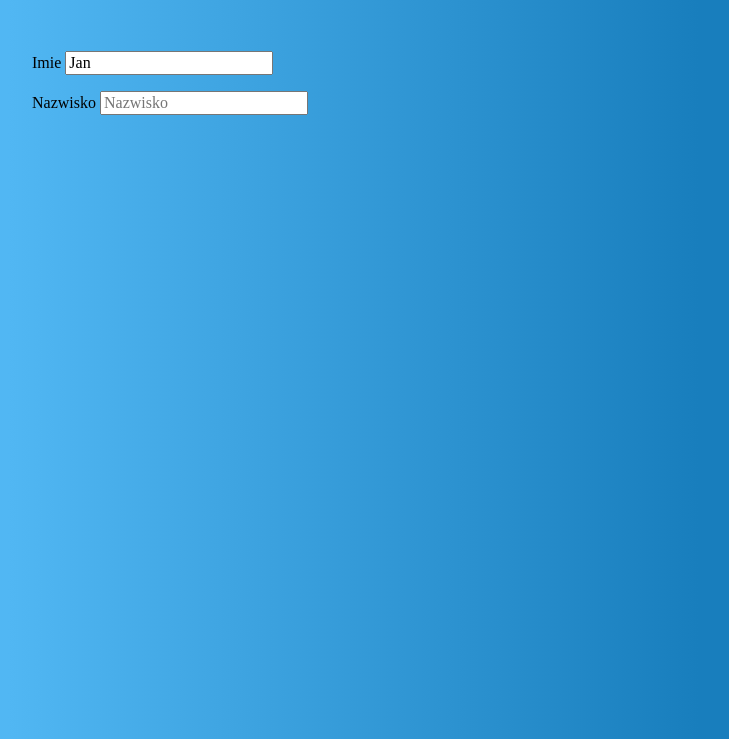
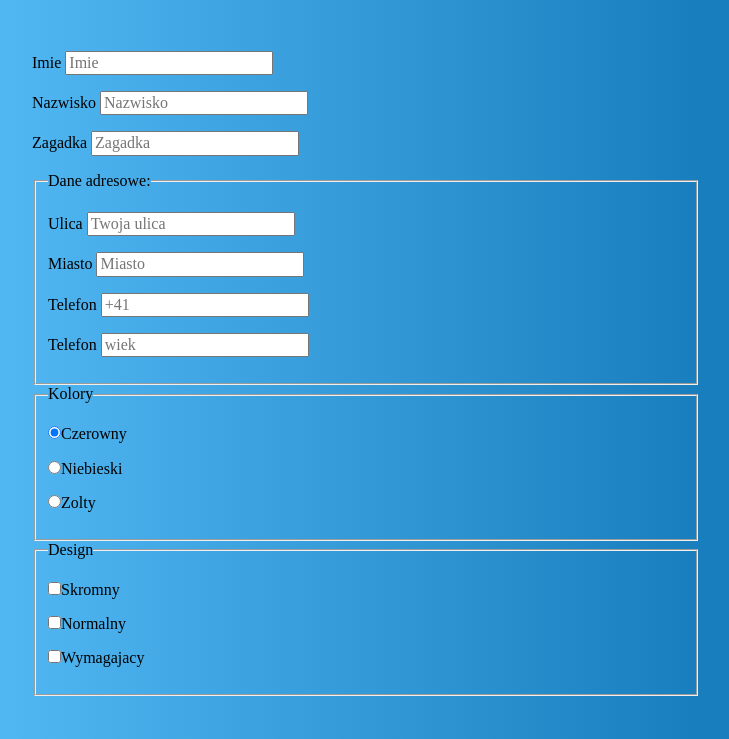
Before and after one commit to MaxOssowski/simpleForm, a plain HTML site: page index.html in a window 1280 px wide. Shown: the part 61-800 px from the top of the page, without its empty margins (274-1003 px from the left). Drawn offline with Linux system fonts and the light colour scheme.

Commit message:
Add more fields

```diff
--- a/index.html
+++ b/index.html
@@ -17,13 +17,61 @@
         <section class="form">
             <form>
                 <p>
-                    <label for="firstName">Imie</label>
-                    <input value="Jan" id="firstName" type="text" name="firstName" placeholder="Imie"/>
+                    <label for="name">Imie</label>
+                    <input id="name" type="text" name="name" placeholder="Imie"/>
                 </p>
                 <p>
                     <label for="lastName">Nazwisko</label>
                     <input id="lastName" type="text" name="lastName" placeholder="Nazwisko"/>
                 </p>
+                <p>
+                    <label for="riddle">Zagadka</label>
+                    <input id="riddle" type="text" name="riddle" placeholder="Zagadka"/>
+                </p>
+                <fieldset>
+                    <legend>Dane adresowe:</legend>
+                    <p>
+                        <label for="street">Ulica</label>
+                        <input id="street" type="text" name="street" placeholder="Twoja ulica"/>
+                    </p>
+                    <p>
+                        <label for="city">Miasto</label>
+                        <input id="city" type="text" name="city" placeholder="Miasto"/>
+                    </p>
+                    <p>
+                        <label for="phone">Telefon</label>
+                        <input type="tel" name="phone" id="phone" placeholder="+41"/>
+                    </p>
+                    <p>
+                        <label for="age">Telefon</label>
+                        <input type="tel" name="age" id="age" placeholder="wiek"/>
+                    </p>
+                </fieldset>
+                <fieldset>
+                    <legend>Kolory</legend>
+                <p>
+                    <Label><input name="color" type="radio" value="red" checked/>Czerowny</Label>
+                </p>
+                <p>
+                    <Label><input name="color" type="radio" value="blue"/>Niebieski</Label>
+                </p>
+                <p>
+                    <Label><input name="color" type="radio" value="yellow"/>Zolty</Label>
+                </p>
+                </fieldset>
+
+                <fieldset>
+                    <legend>Design</legend>
+                <p>
+                    <Label><input name="design" type="checkbox" value="minor"/>Skromny</Label>
+                </p>
+                <p>
+                    <Label><input name="design" type="checkbox" value="normal"/>Normalny</Label>
+                </p>
+                <p>
+                    <Label><input name="design" type="checkbox" value="major"/>Wymagajacy</Label>
+                </p>
+                </fieldset>
             </form>
         </section>
     </main>
```
